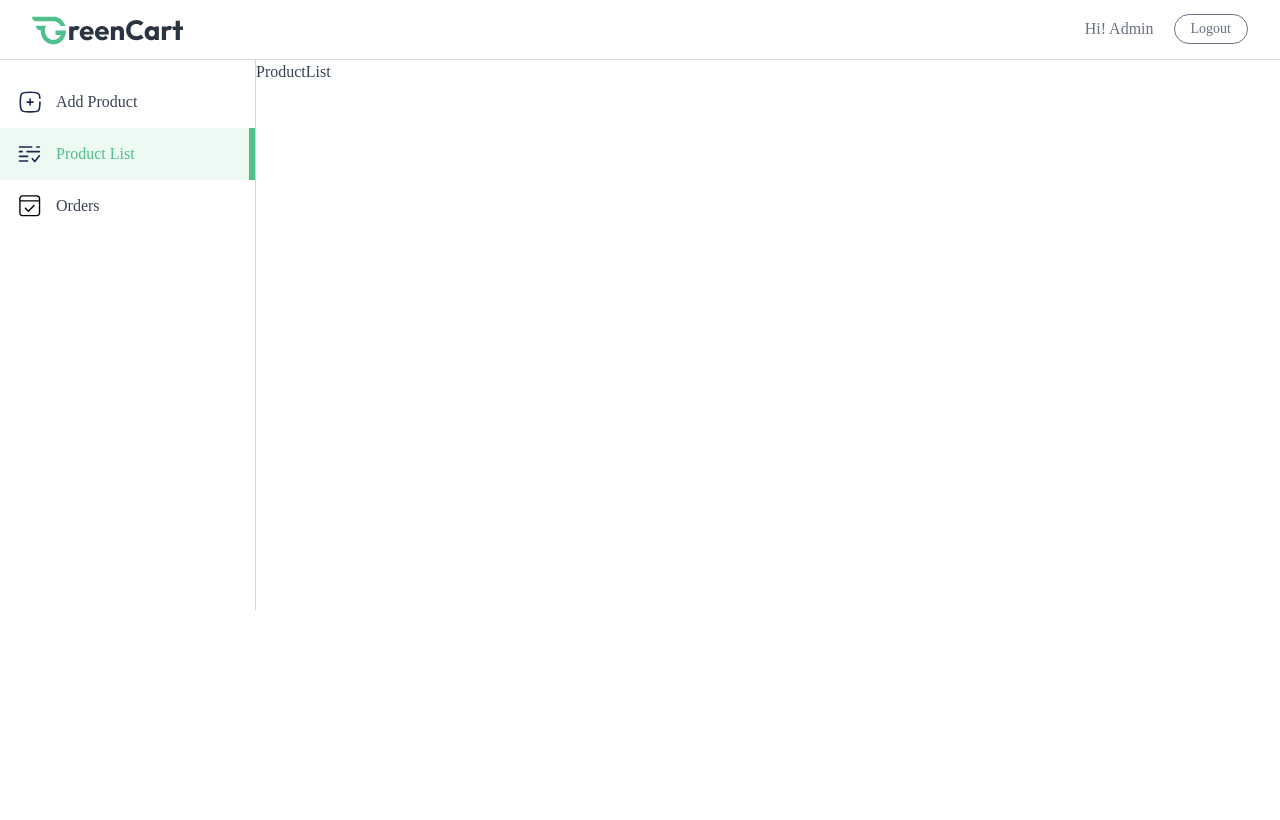
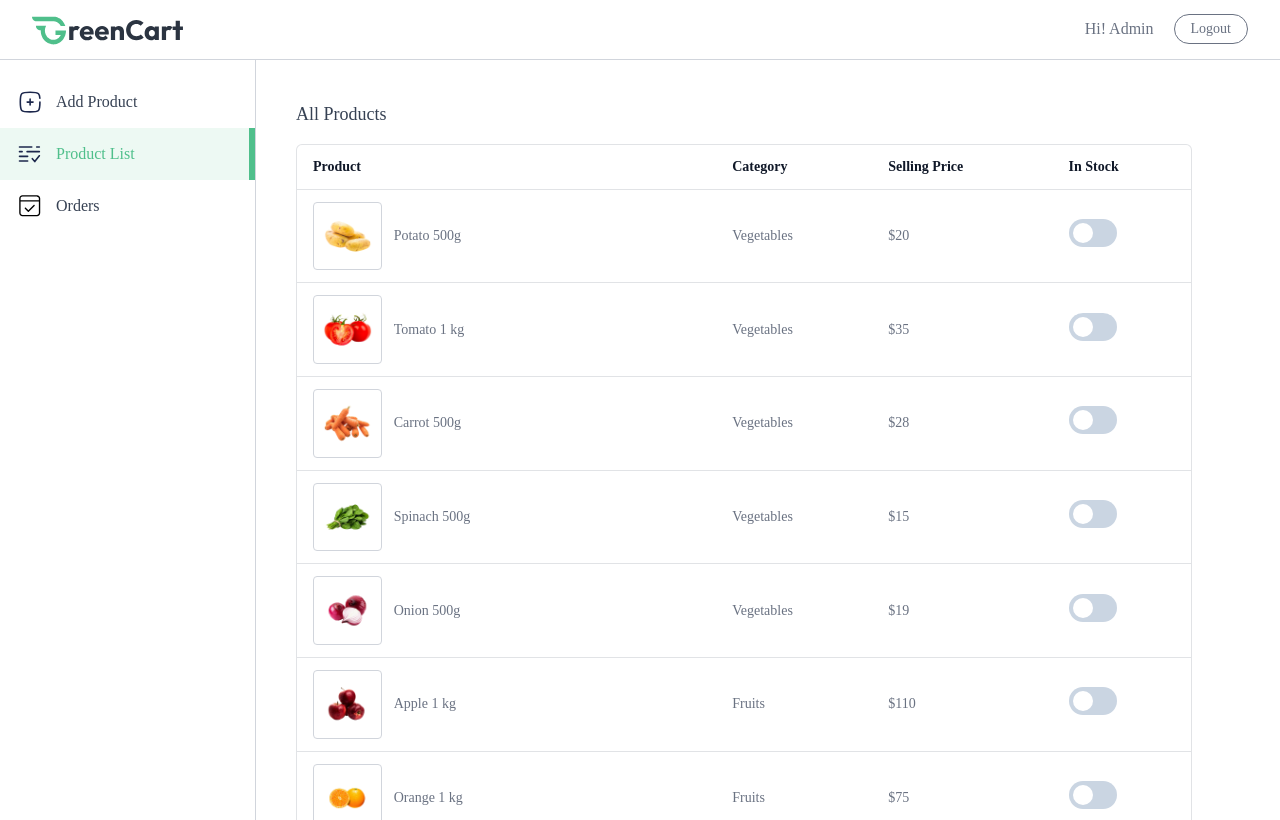
Before and after one commit to fatima-n09/GreenCart, a React (Vite) app: page /seller/product-list in a window 1280 px wide. Both pictures are taken after typing "name@example.com", "Sample123" into the empty fields and a click on the button "Login". Built offline with nearby package versions, Linux system fonts and the light colour scheme.

Commit message:
Productlist complete commit

```diff
--- a/src/pages/seller/ProductList.jsx
+++ b/src/pages/seller/ProductList.jsx
@@ -1,9 +1,50 @@
 import React from 'react'
+import { useAppContext } from '../../context/AppContext';
 
 const ProductList = () => {
-  return (
-    <div>ProductList</div>
-  )
-}
+
+   const{products, currency} = useAppContext()
+
+    return (
+        <div className="no-scrollbar flex-1 h-[95vh] overflow-y-scroll flex flex-col justify-between">
+            <div className="w-full md:p-10 p-4">
+                <h2 className="pb-4 text-lg font-medium">All Products</h2>
+                <div className="flex flex-col items-center max-w-4xl w-full overflow-hidden rounded-md bg-white border border-gray-500/20">
+                    <table className="md:table-auto table-fixed w-full overflow-hidden">
+                        <thead className="text-gray-900 text-sm text-left">
+                            <tr>
+                                <th className="px-4 py-3 font-semibold truncate">Product</th>
+                                <th className="px-4 py-3 font-semibold truncate">Category</th>
+                                <th className="px-4 py-3 font-semibold truncate hidden md:block">Selling Price</th>
+                                <th className="px-4 py-3 font-semibold truncate">In Stock</th>
+                            </tr>
+                        </thead>
+                        <tbody className="text-sm text-gray-500">
+                            {products.map((product) => (
+                                <tr key={product._id} className="border-t border-gray-500/20">
+                                    <td className="md:px-4 pl-2 md:pl-4 py-3 flex items-center space-x-3 truncate">
+                                        <div className="border border-gray-300 rounded p-2">
+                                            <img src={product.image[0]} alt="Product" className="w-16" />
+                                        </div>
+                                        <span className="truncate max-sm:hidden w-full">{product.name}</span>
+                                    </td>
+                                    <td className="px-4 py-3">{product.category}</td>
+                                    <td className="px-4 py-3 max-sm:hidden">{currency}{product.offerPrice}</td>
+                                    <td className="px-4 py-3">
+                                        <label className="relative inline-flex items-center cursor-pointer text-gray-900 gap-3">
+                                            <input type="checkbox" className="sr-only peer" />
+                                            <div className="w-12 h-7 bg-slate-300 rounded-full peer peer-checked:bg-blue-600 transition-colors duration-200"></div>
+                                            <span className="dot absolute left-1 top-1 w-5 h-5 bg-white rounded-full transition-transform duration-200 ease-in-out peer-checked:translate-x-5"></span>
+                                        </label>
+                                    </td>
+                                </tr>
+                            ))}
+                        </tbody>
+                    </table>
+                </div>
+            </div>
+        </div>
+    );
+};
 
 export default ProductList
--- a/src/pages/seller/SellerLayout.jsx
+++ b/src/pages/seller/SellerLayout.jsx
@@ -41,7 +41,7 @@
         </div>
       </div>
       <div className="flex">
-        <div className="md:w-64 w-16 border-r h-[550px] text-base border-gray-300 pt-4 flex flex-col transition-all duration-300">
+        <div className="md:w-64 w-16 border-r h-[95vh] text-base border-gray-300 pt-4 flex flex-col ">
           {sidebarLinks.map((item) => (
             <NavLink
               to={item.path}
```
